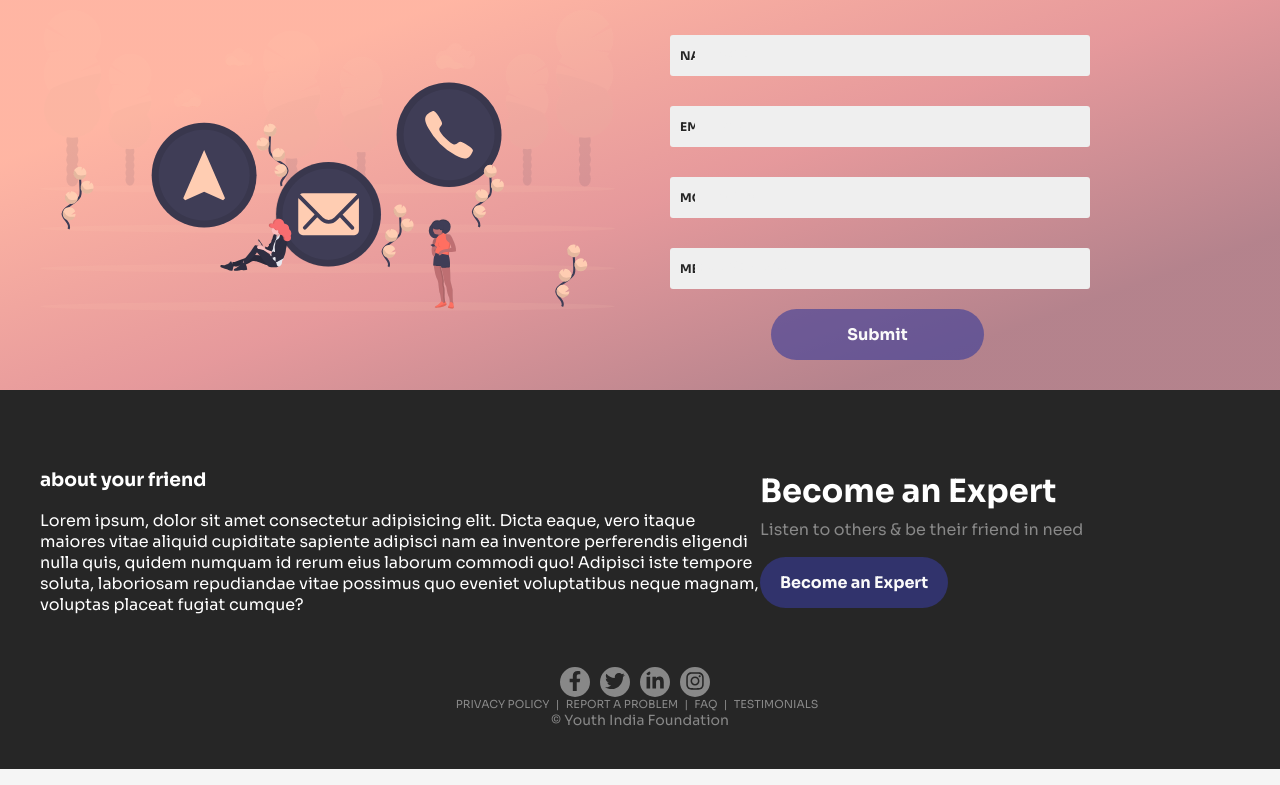
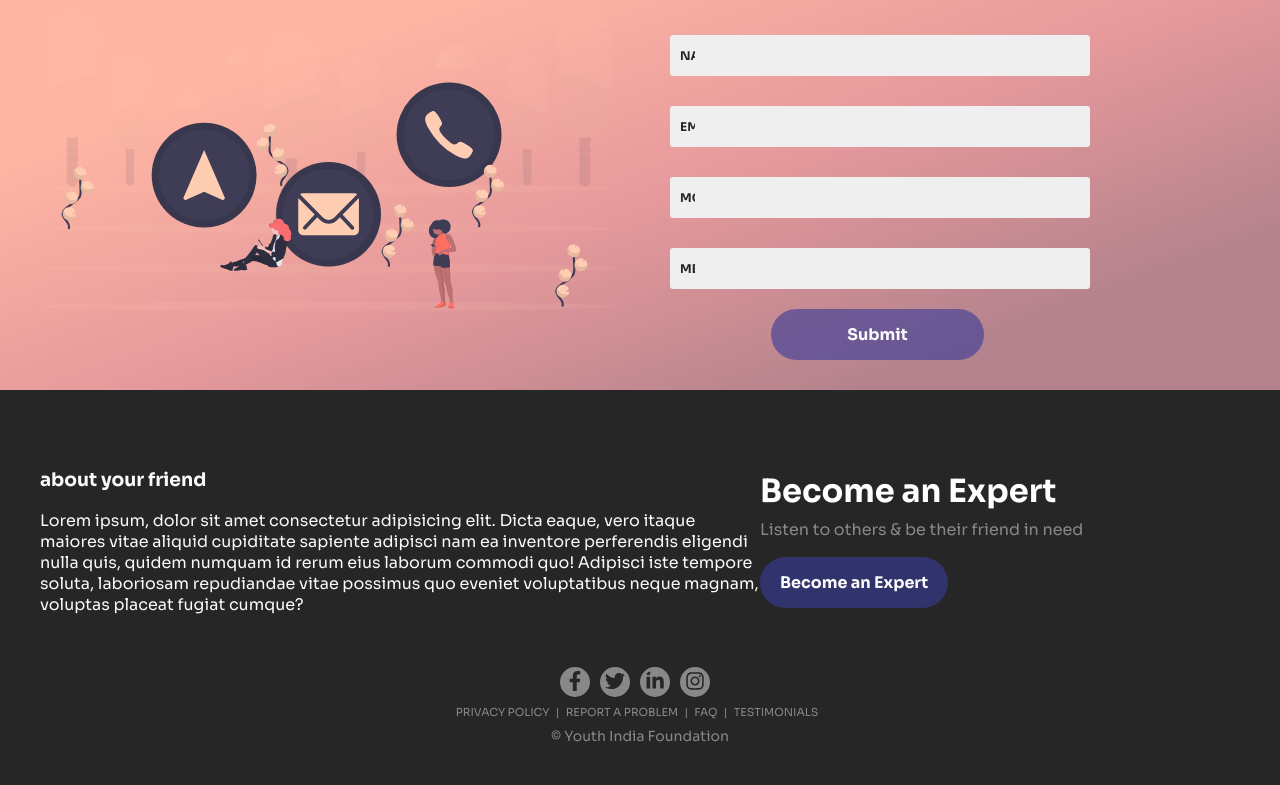
Before and after one commit to tashi2408/yourFriend, a React (Create React App) app: page / in a window 1280 px wide. Shown: the part 7520-8305 px from the top of the page. Built offline with nearby package versions, Linux system fonts and the light colour scheme.

Commit message:
💄 Footer spacing fix

```diff
--- a/src/components/footer/FooterCSS.css
+++ b/src/components/footer/FooterCSS.css
@@ -1,6 +1,6 @@
 .footer {
   background: #262626;
-  color: #fff;
+  color: #fafafa;
   padding: 20px 0;
 }
 
@@ -55,6 +55,9 @@
 
 .footer-bottom {
   margin-top: 32px;
+  display: flex;
+  flex-direction: column;
+  gap: 8px;
 }
 
 .footer-list-link {
```
Also changed, not shown: 1 other file (tests, documents, lock files or other folders).
